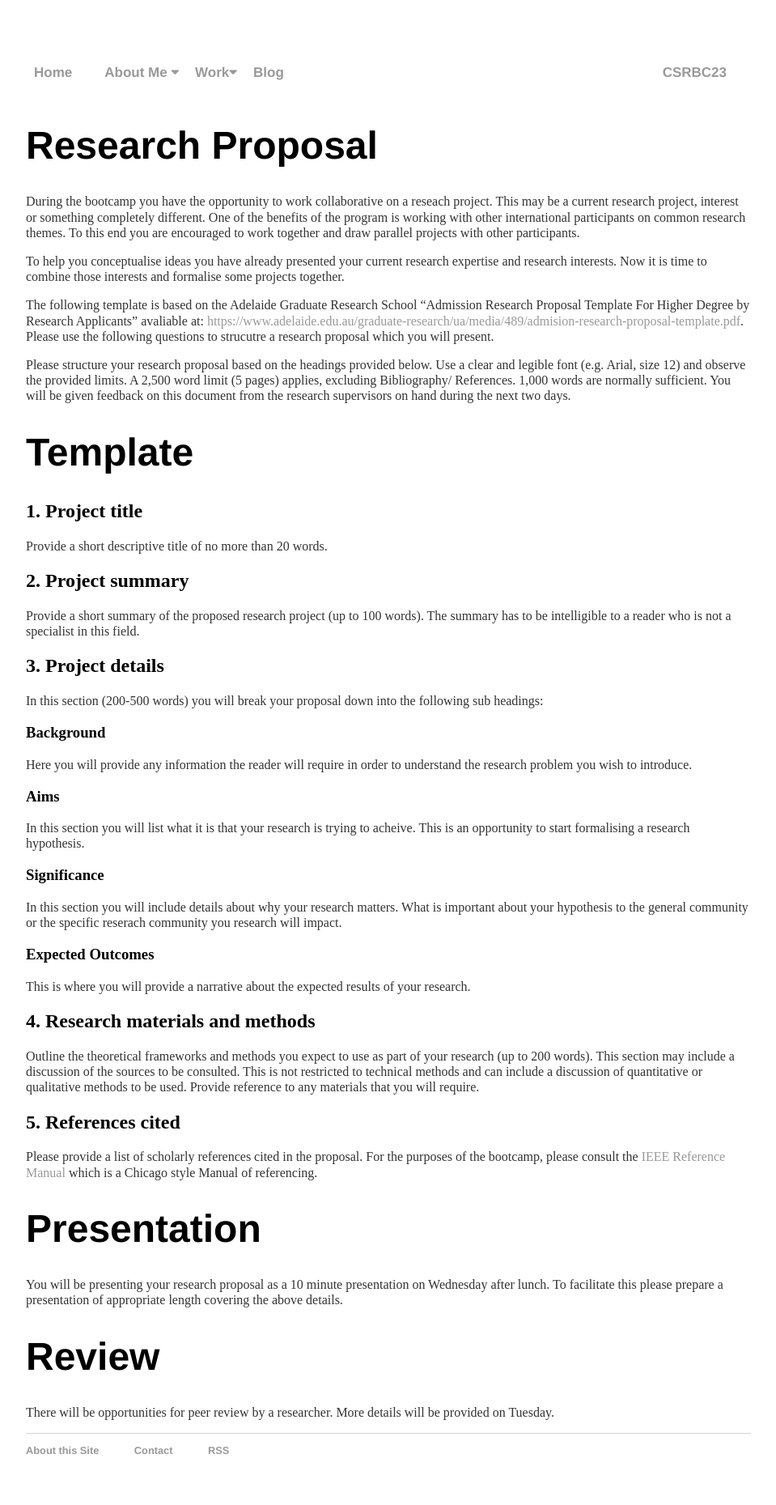
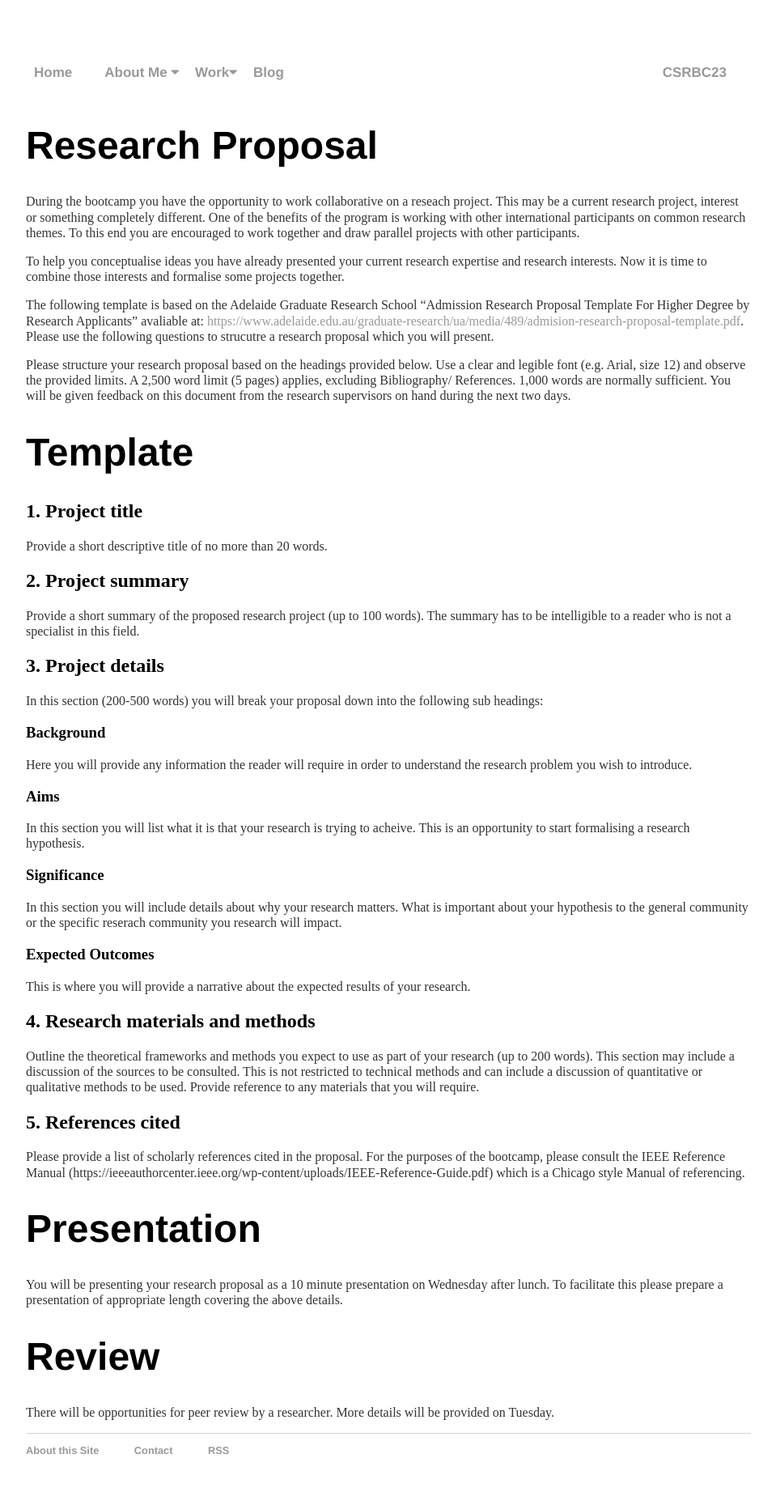
Before and after one commit to rhematt/rhematt.github.io, a Jekyll site: the page built from CSRBC23/ResearchProposal.md, in a window 1280 px wide. Shown: the whole page at 81% size, without its empty margins (160-1119 px from the left). Built offline with Jekyll 4.4.1, drawn with Linux system fonts in a browser that asks for light colours.

Commit message:
Update ResearchProposal.md

```diff
--- a/CSRBC23/ResearchProposal.md
+++ b/CSRBC23/ResearchProposal.md
@@ -41,7 +41,8 @@ In this section (200-500 words) you will break your proposal down into the follo
 Outline the theoretical frameworks and methods you expect to use as part of your research (up to 200 words). This section may include a discussion of the sources to be consulted. This is not restricted to technical methods and can include a discussion of quantitative or qualitative methods to be used. Provide reference to any materials that you will require.
 
 <h2> 5. References cited </h2>
-Please provide a list of scholarly references cited in the proposal. For the purposes of the bootcamp, please consult the [IEEE Reference Manual](https://ieeeauthorcenter.ieee.org/wp-content/uploads/IEEE-Reference-Guide.pdf) which is a Chicago style Manual of referencing.
+Please provide a list of scholarly references cited in the proposal. For the purposes of the bootcamp, please consult the
+IEEE Reference Manual (https://ieeeauthorcenter.ieee.org/wp-content/uploads/IEEE-Reference-Guide.pdf) which is a Chicago style Manual of referencing.
 
 <h1> Presentation </h1>
 
```
